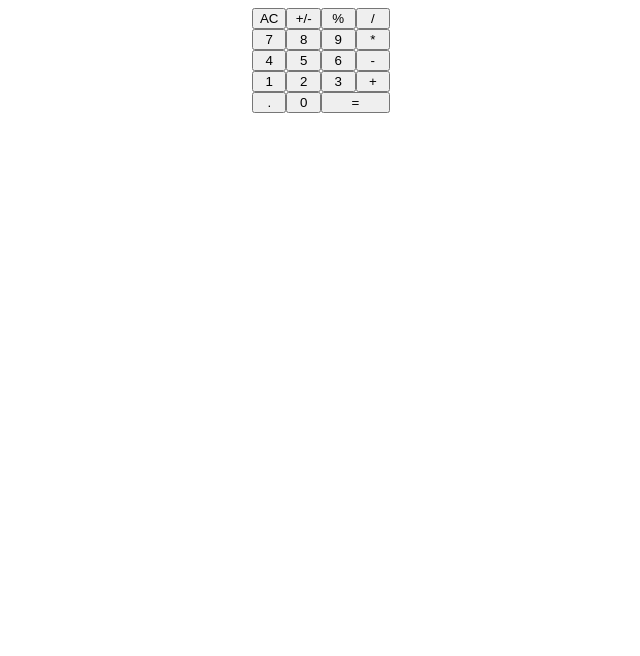
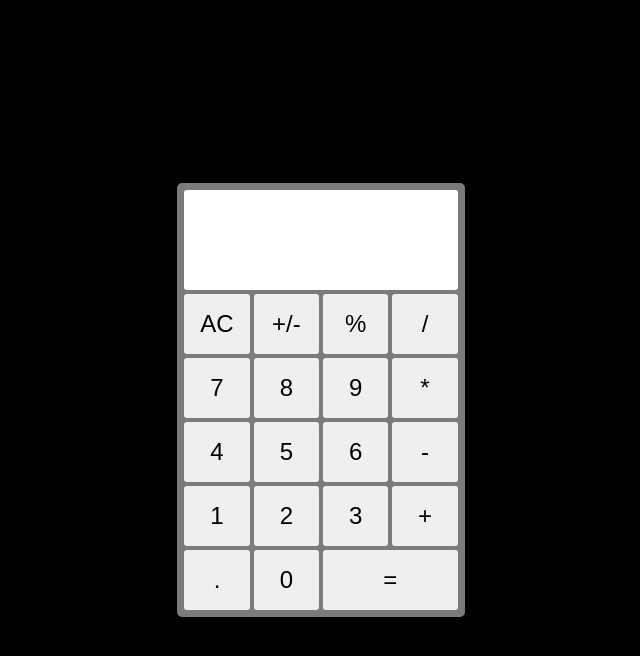
Before and after one commit to Krekno/calculator, a plain HTML site: page index.html in a window 1280 px wide. Shown: the whole page, without its empty margins (319-959 px from the left). Drawn offline with Linux system fonts and the light colour scheme.

Commit message:
fixed the calculator to center

```diff
--- a/index.html
+++ b/index.html
@@ -7,8 +7,9 @@
     <title>Calculator</title>
 </head>
 <body>
+    <div class="calculator">
         <div class="container">
-        <div class="monitor"></div>
+            <div class="display"></div>
             <div class="buttons">
                 <button>AC</button>
                 <button>+/-</button>
@@ -31,5 +32,6 @@
                 <button class="equal">=</button>
             </div>
         </div>
+    </div>
 </body>
 </html>
--- a/style.css
+++ b/style.css
@@ -1,7 +1,32 @@
+body {
+    margin: 0;
+    padding: 0;
+    font-family: 'Roboto', sans-serif;
+    background-color: #000000;
+}
+
+button {
+    font-size: 1.5rem;
+    padding: 1rem;
+    border: #7b7b7b 2px solid;
+    border-radius: 5px;
+    cursor: pointer;
+}
+
+.calculator {
+    display: flex;
+    min-height: 95vh;
+    justify-content: center;
+    align-content: center;
+    align-items: center;
+    height: 100vh;
+    overflow: hidden;
+}
+
 .container {
-    display: flex;
-    justify-content: center;
-    align-items: center;
+    border: #7b7b7b 5px solid;
+    border-radius: 5px;
+    background-color: #7b7b7b;
 }
 
 .buttons {
@@ -12,3 +37,16 @@
 .equal {
     grid-column: span 2;
 }
+
+.display {
+    grid-column: span 4;
+    background-color: #ffffff;
+    display: flex;
+    justify-content: flex-end;
+    align-items: center;
+    padding: 0 1rem;
+    font-size: 2rem;
+    height: 100px;
+    border: 2px solid #7b7b7b;
+    border-radius: 5px;
+}
```
Lines whose indentation alone changed are shown as unchanged.
